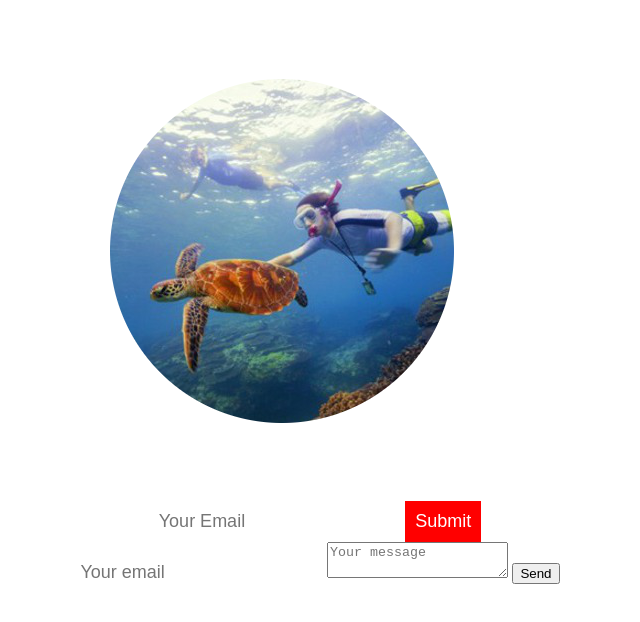
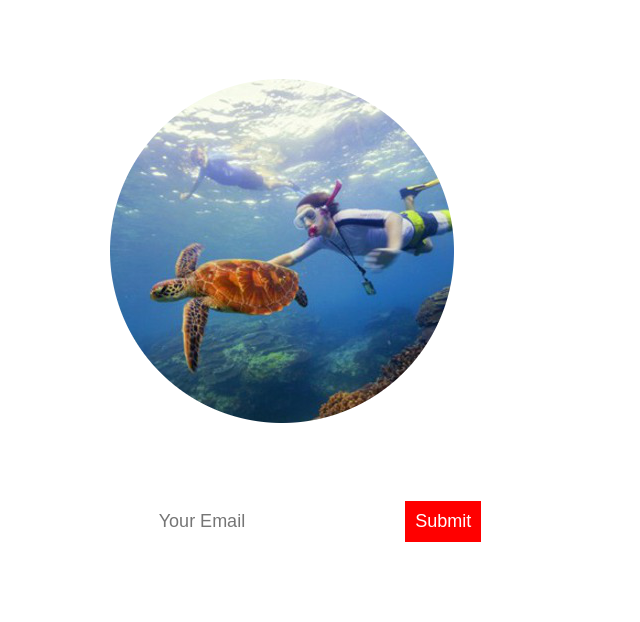
Before and after one commit to abhatia05/Ashish-bhatia.github.io, a plain HTML site: page index.html in a window 1280 px wide. Shown: the whole page, without its empty margins (325-965 px from the left). Drawn offline with Linux system fonts and the light colour scheme.

Commit message:
Create index.html
made back

```diff
--- a/index.html
+++ b/index.html
@@ -32,11 +32,6 @@
     <p>Hi! I'm Ashish, Learner,Software Developer, Trainer</p>
     <form method="POST" action ="http://formspree.io/bhatia.manu05@gmail.com" >
     <input type="email" name ="email" placeholder="Your Email">
-        <input type = "submit">
-    </form>
-    <form method="POST" action="http://formspree.io/bhatia.manu05@gmail.com">
-    <input type="email" name="email" placeholder="Your email">
-    <textarea name="message" placeholder="Your message"></textarea>
-     <button type="submit">Send</button>
+    <input type = "submit">
     </form>
 </body>
```
